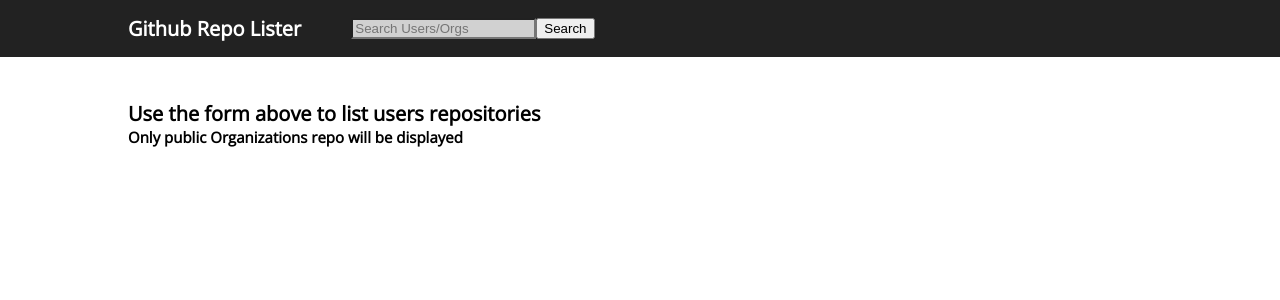
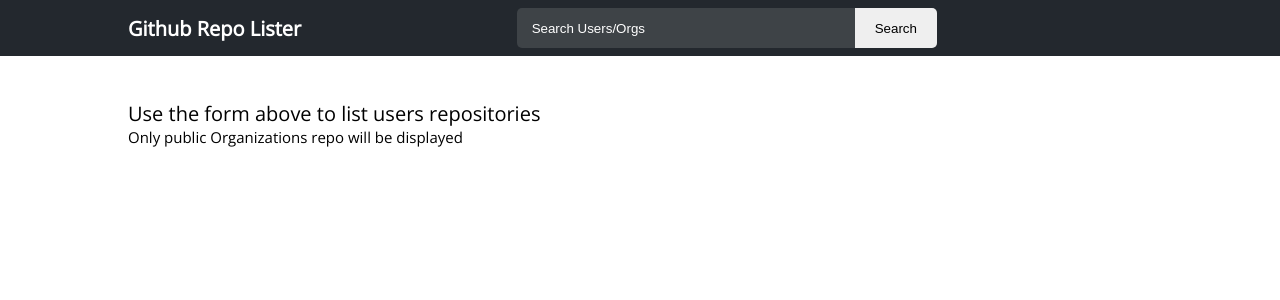
Before and after one commit to carlafranca/lister, a React (Create React App) app: page / in a window 1280 px wide. Shown: the top 300 px of the page. Built offline with nearby package versions, Linux system fonts and the light colour scheme.

Commit message:
refactor app style. implemented styled-components

```diff
--- a/package.json
+++ b/package.json
@@ -10,6 +10,7 @@
     "react": "^17.0.1",
     "react-dom": "^17.0.1",
     "react-scripts": "4.0.2",
+    "styled-components": "^5.2.1",
     "web-vitals": "^1.0.1"
   },
   "scripts": {
--- a/src/components/App.js
+++ b/src/components/App.js
@@ -1,4 +1,5 @@
 import React, { useState, useEffect } from "react";
+import styled from "styled-components";
 import Header from "./Header";
 import SortCards from "./SortCards";
 import CardList from "./CardList";
@@ -37,24 +38,46 @@
         onChange={handleChange}
         orgName={searchName}
       />
-      <main className="main container">
+      <Wrapper>
         {status === "rejected" ? (
-          <h2>The organization could not be found!</h2>
+          <MainTitle>The organization could not be found!</MainTitle>
         ) : status === "idle" ? (
           <>
-            <h2>Use the form above to list users repositories</h2>
-            <h3>Only public Organizations repo will be displayed</h3>
+            <MainTitle>Use the form above to list users repositories</MainTitle>
+            <SubTitle>
+              Only public Organizations repo will be displayed
+            </SubTitle>
           </>
         ) : (
           <>
-            <h2>Listing repositories for the user "{searchName}" :</h2>
+            <MainTitle>
+              Listing repositories for the user "{searchName}" :
+            </MainTitle>
             <SortCards users={sortedData} sorted={sort} />
             <CardList profiles={sortedData} />
           </>
         )}
-      </main>
+      </Wrapper>
     </>
   );
 };
 
 export default App;
+
+const Wrapper = styled.main`
+  -webkit-font-smoothing: subpixel-antialiased;
+  -webkit-font-smoothing: antialiased;
+
+  max-width: 1024px;
+  margin: auto;
+`;
+
+const MainTitle = styled.h2`
+  font-size: 2rem;
+  font-weight: 400;
+`;
+
+const SubTitle = styled.h3`
+  font-size: 1.5rem;
+  font-weight: 400;
+`;
--- a/src/components/Card.js
+++ b/src/components/Card.js
@@ -1,17 +1,64 @@
 import React from "react";
+import styled from "styled-components";
 
 export default function Card({ user }) {
   return (
     <>
-      <a href={user.html_url} className="card" rel="noreferrer" target="_blank">
-        <h3 className="name">{user.full_name}</h3>
-        <ul className="stats">
-          <li>{user.stargazers_count} Stargazers</li>
-          <li>{user.subscribers_count} People Watching</li>
-        </ul>
+      <CardLink href={user.html_url} rel="noreferrer" target="_blank">
+        <CardTitle>{user.full_name}</CardTitle>
+        <WrapCardStats>
+          <CardStats>{user.stargazers_count} Stargazers</CardStats>
+          <CardStats>{user.subscribers_count} People Watching</CardStats>
+        </WrapCardStats>
 
-        <div className="desc">{user.description}</div>
-      </a>
+        <CardDesc>{user.description}</CardDesc>
+      </CardLink>
     </>
   );
 }
+
+const CardLink = styled.a`
+  flex: 1 0 300px;
+  padding: 15px;
+  border-radius: 5px;
+  background: #ffffff;
+  -webkit-box-shadow: 0px 0px 6px 1px #b9b9b9;
+  box-shadow: 0px 0px 6px 1px #b9b9b9;
+
+  color: #404040;
+  text-decoration: none;
+
+  @media (min-width: 700px) {
+    max-width: calc(50% - 10px);
+  }
+
+  @media (min-width: 990px) {
+    max-width: calc(33% - 10px);
+  }
+`;
+
+const CardTitle = styled.h3`
+  font-size: 1.6rem;
+  font-weight: 800;
+  margin: 0 0 5px;
+`;
+
+const WrapCardStats = styled.ul`
+  display: flex;
+  margin: 0;
+  padding: 6px 0;
+  list-style: none;
+`;
+
+const CardStats = styled.li`
+  font-size: 1.2rem;
+  line-height: 1.5;
+  :first-child {
+    margin-right: 15px;
+  }
+`;
+
+const CardDesc = styled.div`
+  font-size: 1.3rem;
+  line-height: 1.5;
+`;
--- a/src/components/CardList.js
+++ b/src/components/CardList.js
@@ -1,12 +1,23 @@
 import React from "react";
+import styled from "styled-components";
 import Card from "./Card";
 
-export default function CardList({ profiles }) {
+function CardList({ profiles }) {
   return (
-    <div className="cards">
+    // <div className="cards">
+    <Wrapper>
       {profiles.map((user) =>
         user.html_url ? <Card key={user.id} user={user} /> : null
       )}
-    </div>
+      {/* </div> */}
+    </Wrapper>
   );
 }
+
+export default CardList;
+
+const Wrapper = styled.div`
+  display: flex;
+  flex-wrap: wrap;
+  gap: 25px;
+`;
--- a/src/components/Header.js
+++ b/src/components/Header.js
@@ -1,12 +1,14 @@
 import React from "react";
+import styled from "styled-components";
 import TextInput from "./common/TextInput";
 
 const Header = ({ title, onSubmit, orgName, onChange }) => {
   return (
-    <header className="header fixed">
-      <div className="container">
-        <h1 className="title">{title}</h1>
-        <form className="form" onSubmit={onSubmit}>
+    <Wrapper>
+      <HeadWrapper>
+        <MainTitle>{title}</MainTitle>
+        <SearchBarWrapper>
+          <form onSubmit={onSubmit}>
             <TextInput
               name="search"
               label="Search User"
@@ -14,11 +16,64 @@
               onChange={onChange}
               placeholder="Search Users/Orgs"
             />
-          <input type="Submit" value="Search" />
+            <button type="submit">Search</button>
           </form>
-      </div>
-    </header>
+        </SearchBarWrapper>
+      </HeadWrapper>
+    </Wrapper>
   );
 };
 
 export default Header;
+
+const Wrapper = styled.div`
+  color: #ffffff;
+  width: 100%;
+  position: fixed;
+  top: 0;
+  left: 0;
+  padding: 8px;
+  background-color: #23282e;
+`;
+
+const HeadWrapper = styled.header`
+  display: flex;
+  flex-flow: wrap;
+  align-items: center;
+  max-width: 1024px;
+  margin: 0 auto;
+`;
+
+const MainTitle = styled.h1`
+  margin: 0 auto 10px;
+  @media (min-width: 610px) {
+    margin: 0 0;
+  }
+`;
+
+const SearchBarWrapper = styled.div`
+  display: flex;
+  flex: 1;
+
+  height: 40px;
+  width: 100%;
+  min-width: 420px;
+  @media (min-width: 610px) {
+    max-width: 400px;
+  }
+
+  margin: auto;
+  background-color: #3e4347;
+  border-radius: 5px;
+
+  form {
+    display: flex;
+    flex: 1;
+
+    button {
+      width: 100px;
+      border: none;
+      border-radius: 0 5px 5px 0;
+    }
+  }
+`;
--- a/src/components/SortCards.js
+++ b/src/components/SortCards.js
@@ -1,20 +1,69 @@
-import React from "react";
+import React, { useState } from "react";
+import styled from "styled-components";
 
 const SortCards = ({ sorted, users }) => {
+  const [isActive, setIsActive] = useState("stars");
+
+  const handleSortButton = ({ target }) => {
+    const sortKey = target.dataset.sort;
+    console.log(sortKey);
+    setIsActive(sortKey);
+    sorted(users, sortKey === "alpha" ? "name" : "stargazers_count");
+  };
+
   return (
-    <div className="sort">
-      <h3 className="sort_title">Sort by:</h3>
-      <button className="sort_alpha" onClick={() => sorted(users, "name")}>
-        Alphabetical
-      </button>{" "}
-      <button
-        className="sort_stars"
-        onClick={() => sorted(users, "stargazers_count")}
-      >
-        By Most Stars
-      </button>
-    </div>
+    <Wrapper>
+      <SortLabel>Sort by</SortLabel>
+      <WrapSortControl>
+        <SortButton
+          data-sort="alpha"
+          className={isActive === "alpha" ? "active " : ""}
+          onClick={handleSortButton}
+        >
+          Alphabetical
+        </SortButton>
+        <SortButton
+          data-sort="stars"
+          className={isActive === "stars" ? "active " : ""}
+          onClick={handleSortButton}
+        >
+          By Most Stars
+        </SortButton>
+      </WrapSortControl>
+    </Wrapper>
   );
 };
 
 export default SortCards;
+
+const Wrapper = styled.div`
+  display: flex;
+  align-items: center;
+  margin: 20px 0;
+`;
+
+const SortLabel = styled.h3`
+  font-size: 1.3rem;
+  line-height: 1;
+  margin: 0;
+`;
+
+const WrapSortControl = styled.div`
+  display: flex;
+`;
+
+const SortButton = styled.button`
+  line-height: 1.5;
+  border: #cccccc solid 1px;
+  background: #ffffff;
+  padding: 3px 20px;
+  &:first-child {
+    margin-left: 15px;
+    border-radius: 5px 0px 0px 5px;
+  }
+  border-radius: 0px 5px 5px 0px;
+  &.active,
+  :focus {
+    background-color: #f4f8fd;
+  }
+`;
--- a/src/components/common/TextInput.js
+++ b/src/components/common/TextInput.js
@@ -1,12 +1,11 @@
 import React from "react";
+import styled from "styled-components";
 
 function TextInput({ name, label, value, onChange, placeholder }) {
   return (
     <>
-      <label htmlFor={name} className="visuallyhidden">
-        {label}
-      </label>
-      <input
+      <Label htmlFor={name}>{label}</Label>
+      <Input
         type="text"
         name={name}
         id={name}
@@ -19,3 +18,30 @@
 }
 
 export default TextInput;
+
+const Label = styled.label`
+  border: 0;
+  clip: rect(0 0 0 0);
+  height: 1px;
+  margin: -1px;
+  overflow: hidden;
+  padding: 0;
+  position: absolute;
+  width: 1px;
+`;
+
+const Input = styled.input`
+  color: #ffffff;
+  background-color: transparent;
+  width: 100%;
+  border: none;
+  padding: 0 15px;
+
+  ::placeholder,
+  ::-webkit-input-placeholder {
+    color: #ffffff;
+  }
+  :-ms-input-placeholder {
+    color: #ffffff;
+  }
+`;
--- a/src/style.scss
+++ b/src/style.scss
@@ -2,12 +2,12 @@
   -webkit-box-sizing: border-box;
   -moz-box-sizing: border-box;
   box-sizing: border-box;
+  margin: 0;
 }
 
 html {
   -webkit-tap-highlight-color: transparent;
   font-size: 10px;
-  font-family: sans-serif;
 }
 
 body {
@@ -17,143 +17,3 @@
   margin: 100px auto;
   padding: 0 20px;
 }
-
-.visuallyhidden {
-  border: 0;
-  clip: rect(0 0 0 0);
-  height: 1px;
-  margin: -1px;
-  overflow: hidden;
-  padding: 0;
-  position: absolute;
-  width: 1px;
-}
-
-.clearfix {
-  overflow: auto;
-}
-
-h1,
-h2,
-h3 {
-  -webkit-font-smoothing: initial;
-  -moz-osx-font-smoothing: auto;
-}
-
-.container {
-  max-width: 1024px;
-  margin: auto;
-}
-
-header {
-  .container {
-    display: flex;
-    flex-flow: row wrap;
-    align-items: center;
-    flex: 1 1 auto;
-  }
-
-  &.fixed {
-    width: 100%;
-    position: fixed;
-    top: 0;
-    left: 0;
-    padding: 15px;
-    background: #222222;
-  }
-  .title {
-    margin: 0;
-    color: #ffffff;
-  }
-  .form {
-    margin-left: 50px;
-  }
-  input[type="text"] {
-    background-color: #d1d1d1;
-  }
-}
-
-.sort {
-  display: flex;
-  margin: 20px 0 10px;
-  .sort_title {
-    margin-right: 10px;
-  }
-  .sort_alpha,
-  .sort_stars {
-    border: #cccccc solid 1px;
-    background: #ffffff;
-    padding: 5px 15px;
-  }
-  .sort_alpha {
-    border-radius: 3px 0px 0px 3px;
-  }
-  .sort_stars {
-    border-radius: 0px 3px 3px 0px;
-  }
-}
-
-.main {
-  -webkit-font-smoothing: antialiased;
-  h2 {
-    font-size: 2rem;
-    margin: 0;
-  }
-  h3 {
-    font-size: 1.5rem;
-    margin: 0;
-  }
-}
-
-.cards {
-  display: flex;
-  flex-wrap: wrap;
-  justify-content: space-around;
-}
-
-.card {
-  flex: 1 0 450px;
-  padding: 16px;
-  box-sizing: border-box;
-  margin: 1rem 0.5em;
-  border-radius: 5px;
-  background: #ffffff;
-  -webkit-box-shadow: 0px 0px 6px 1px #b9b9b9;
-  box-shadow: 0px 0px 6px 1px #b9b9b9;
-
-  color: #404040;
-  text-decoration: none;
-
-  .name {
-    font-size: 1.7rem;
-    font-weight: 800;
-  }
-  .desc {
-    font-size: 1.4rem;
-    line-height: 1.7;
-  }
-
-  .stats {
-    font-size: 1.3rem;
-    display: flex;
-    margin: 0;
-    padding: 5px 0;
-    list-style: none;
-    li:first-child {
-      margin: 0 8% 0 0;
-    }
-  }
-}
-
-@media screen and (min-width: 40em) {
-  .card {
-    max-width: calc(50% - 1em);
-  }
-}
-
-@media screen and (min-width: 60em) {
-  .card {
-    //max-width: calc(25% - 1em);
-    max-width: calc(32% - 1em);
-  }
-}
```
Lines whose indentation alone changed are shown as unchanged.
